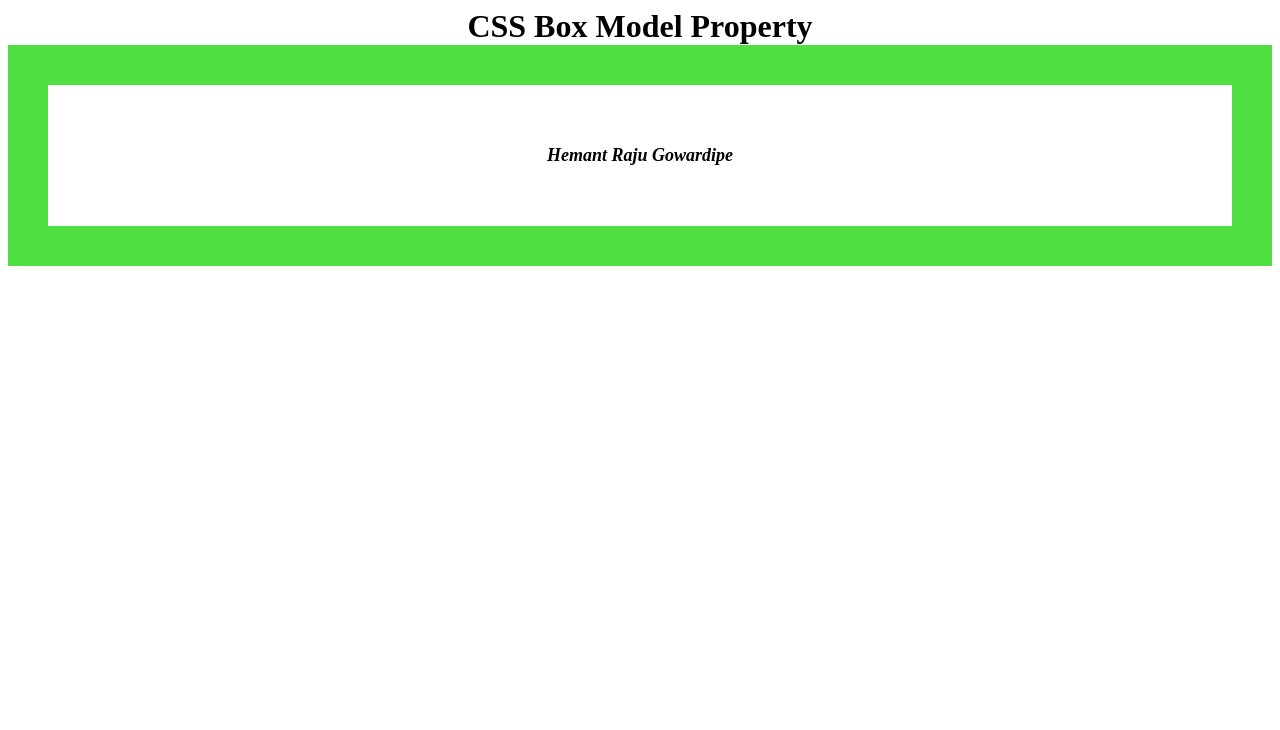
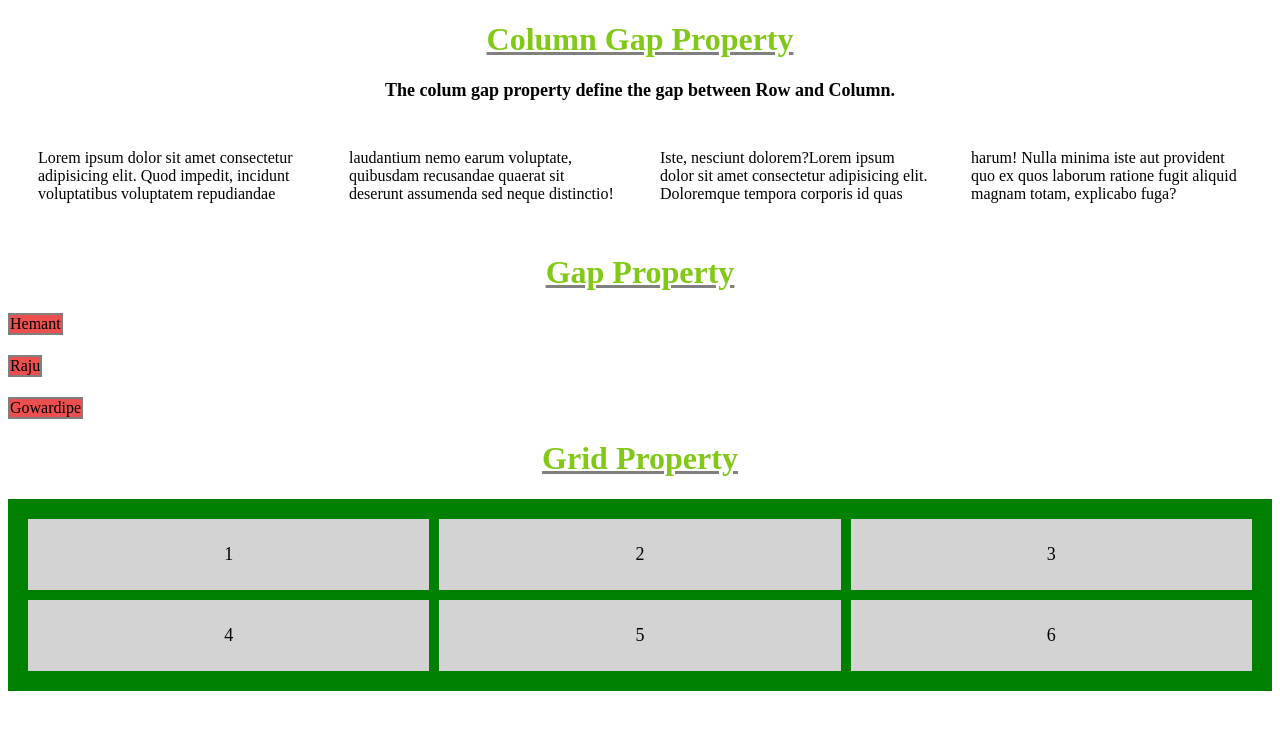
Before and after one commit to hemantgowardipe/Tuturials, a plain HTML site: page index.html in a window 1280 px wide. Drawn offline with Linux system fonts and the light colour scheme.

Commit message:
Grid Module

```diff
--- a/index.html
+++ b/index.html
@@ -3,18 +3,36 @@
 <head>
     <meta charset="UTF-8">
     <meta name="viewport" content="width=device-width, initial-scale=1.0">
-    <title>Css Basic Examples</title>
+    <title>Complete grid module</title>
     <link rel="stylesheet" href="style.css">
 </head>
 <body>
-    <div class="main">
-        CSS Box Model Property
- </div>
- <div class="text">
-    <div class="text1">
-        Hemant Raju Gowardipe
+        <h1>Column Gap Property</h1>
+    <p>The colum gap property define the gap between Row and Column.</p>
+    <div class="text1">Lorem ipsum dolor sit amet consectetur adipisicing elit. Quod impedit, incidunt voluptatibus voluptatem repudiandae laudantium nemo earum voluptate, quibusdam recusandae quaerat sit deserunt assumenda sed neque distinctio! Iste, nesciunt dolorem?Lorem ipsum dolor sit amet consectetur adipisicing elit. Doloremque tempora corporis id quas harum! Nulla minima iste aut provident quo ex quos laborum ratione fugit aliquid magnam totam, explicabo fuga?
     </div>
- </div>
+        <h1>Gap Property</h1>
+            <div class="row">
+                <div class="col">
+                     Hemant
+                </div>
+                <div class="col">
+                    Raju
+                </div>
+                <div class="col">
+                     Gowardipe
+                </div>
+            </div>
+
+        <h1>Grid Property</h1>
+            <div class="main">
+                <div class="text2">1</div>
+                <div class="text2">2</div>
+                <div class="text2">3</div>
+                <div class="text2">4</div>
+                <div class="text2">5</div>
+                <div class="text2">6</div>
+            </div>
 
 </body>
 </html>
--- a/style.css
+++ b/style.css
@@ -1,15 +1,41 @@
-.main{
-    font-size: xx-large;
-    font-weight: bold;
+h1{
     text-align: center;
+    color: rgb(129, 200, 23);
+    text-decoration: underline grey;
 }
-.text{
-    border: 40px solid rgb(79, 223, 66);
-    text-align: center ;
-    width: auto; ;
-    height: auto;
-    padding: 60px;
+.text1{
+    column-count: 4;
+    column-gap: 40px;
+    padding: 30px;
+    font-size: medium;
+}
+p{
+    text-align: center;
     font-size: large;
     font-weight: bold;
-    font-style: italic;
 }
+.row{
+    display: grid;
+    gap: 20px 20px;
+    width: auto;
+}
+.col{
+    background-color: rgb(237, 79, 79);
+    border: 2px solid grey;
+    width: fit-content;
+    height: auto;
+    font-size: medium;
+}
+.main{
+    display: grid;
+    grid:  auto auto /auto auto auto;
+    grid-gap :10px;
+    padding: 20px;
+    background-color: green;
+}
+.text2{
+    text-align: center;
+    font-size: large;
+    padding: 25px 0;
+    background-color: lightgrey;
+}
```
